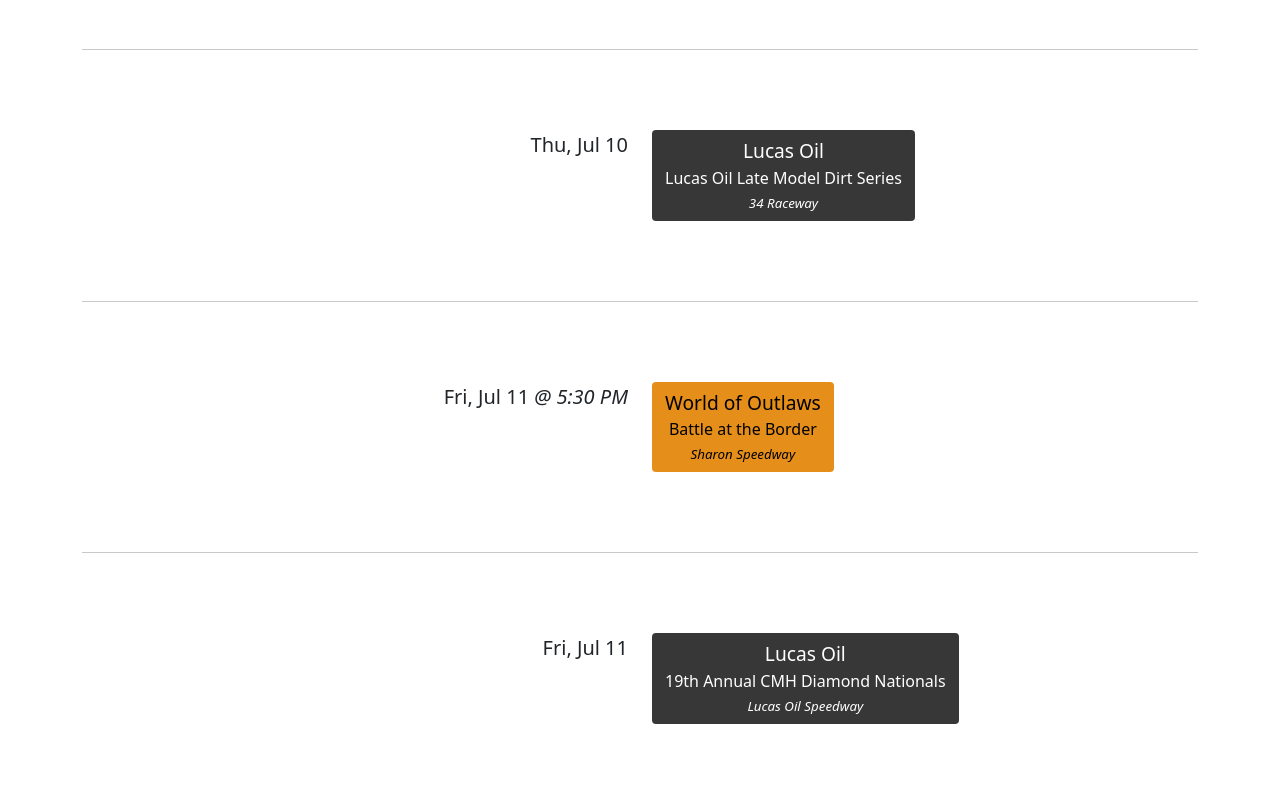
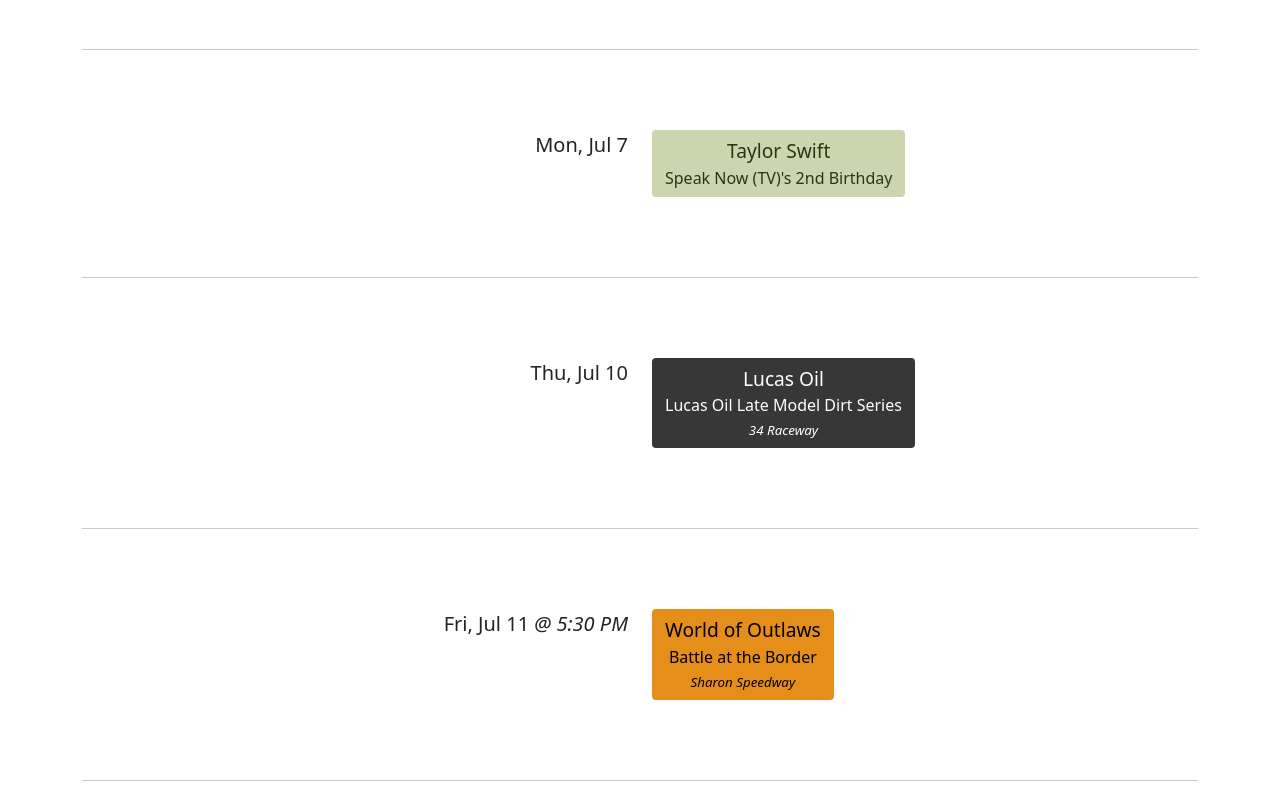
Before and after one commit to mamcgovern/RaceTracker, a React (Create React App) app in the folder racetracker/: page / in a window 1280 px wide. Shown: the part 6780-7580 px from the top of the page. Built offline with nearby package versions, Linux system fonts and the light colour scheme.

Commit message:
Added TS Events

```diff
--- a/racetracker/src/App.js
+++ b/racetracker/src/App.js
@@ -23,7 +23,8 @@
     'World of Outlaws': 'woo',
     'Lucas Oil': 'lolms',
     'Flo': 'flo',
-    'F1': 'f1'
+    'F1': 'f1',
+    'Taylor Swift': 'ts'
 };
 
 const App = () => {
--- a/racetracker/src/data/Events.json
+++ b/racetracker/src/data/Events.json
@@ -1216,11 +1216,172 @@
         "location": "Yas Marina Circuit"
     },
     {
-        "category": "",
+        "category": "Taylor Swift",
         "subcategory": "",
-        "date": "",
+        "date": "12/13/25",
         "time": "",
-        "title": "",
+        "title": "Taylor Swift's Birthday",
+        "location": ""
+    },
+    {
+        "category": "Taylor Swift",
+        "subcategory": "",
+        "date": "2/1/26",
+        "time": "7:00 PM",
+        "title": "68th Annual GRAMMY Awards",
+        "location": "Los Angeles, California"
+    },
+    {
+        "category": "Taylor Swift",
+        "subcategory": "",
+        "date": "1/11/26",
+        "time": "7:00 PM",
+        "title": "83rd Annual Golden Globe Awards",
+        "location": "Beverly Hills, California"
+    },
+    {
+        "category": "Taylor Swift",
+        "subcategory": "",
+        "date": "9/7/25",
+        "time": "7:00 PM",
+        "title": "MTV Video Music Awards",
+        "location": "Elmont, New York"
+    },
+    {
+        "category": "Taylor Swift",
+        "subcategory": "",
+        "date": "12/12/25",
+        "time": "7:00 PM",
+        "title": "Billboard Music Awards",
+        "location": "Las Vegas, New Mexico"
+    },
+    {
+        "category": "Taylor Swift",
+        "subcategory": "",
+        "date": "10/24/25",
+        "time": "",
+        "title": "Debut's 19th Birthday",
+        "location": ""
+    },
+    {
+        "category": "Taylor Swift",
+        "subcategory": "",
+        "date": "11/11/25",
+        "time": "",
+        "title": "Fearless's 17th Birthday",
+        "location": ""
+    },
+    {
+        "category": "Taylor Swift",
+        "subcategory": "",
+        "date": "10/25/25",
+        "time": "",
+        "title": "Speak Now's 15th Birthday",
+        "location": ""
+    },
+    {
+        "category": "Taylor Swift",
+        "subcategory": "",
+        "date": "10/22/25",
+        "time": "",
+        "title": "Red's 13th Birthday",
+        "location": ""
+    },
+    {
+        "category": "Taylor Swift",
+        "subcategory": "",
+        "date": "10/27/25",
+        "time": "",
+        "title": "1989's 11th Birthday",
+        "location": ""
+    },
+    {
+        "category": "Taylor Swift",
+        "subcategory": "",
+        "date": "11/10/25",
+        "time": "",
+        "title": "reputation's 8th Birthday",
+        "location": ""
+    },
+    {
+        "category": "Taylor Swift",
+        "subcategory": "",
+        "date": "8/23/25",
+        "time": "",
+        "title": "Lover's 6th Birthday",
+        "location": ""
+    },
+    {
+        "category": "Taylor Swift",
+        "subcategory": "",
+        "date": "7/24/25",
+        "time": "",
+        "title": "folklore's 5th Birthday",
+        "location": ""
+    },
+    {
+        "category": "Taylor Swift",
+        "subcategory": "",
+        "date": "12/11/25",
+        "time": "",
+        "title": "evermore's 5th Birthday",
+        "location": ""
+    },
+    {
+        "category": "Taylor Swift",
+        "subcategory": "",
+        "date": "10/21/25",
+        "time": "",
+        "title": "Midnight's 3rd Birthday",
+        "location": ""
+    },
+    {
+        "category": "Taylor Swift",
+        "subcategory": "",
+        "date": "4/19/26",
+        "time": "",
+        "title": "The Tortured Poets Department's 2nd Birthday",
+        "location": ""
+    },
+    {
+        "category": "Taylor Swift",
+        "subcategory": "",
+        "date": "4/9/26",
+        "time": "",
+        "title": "Fearless (TV)'s 4th Birthday",
+        "location": ""
+    },
+    {
+        "category": "Taylor Swift",
+        "subcategory": "",
+        "date": "11/12/25",
+        "time": "",
+        "title": "Red (TV)'s 4th Birthday",
+        "location": ""
+    },
+    {
+        "category": "Taylor Swift",
+        "subcategory": "",
+        "date": "7/7/25",
+        "time": "",
+        "title": "Speak Now (TV)'s 2nd Birthday",
+        "location": ""
+    },
+    {
+        "category": "Taylor Swift",
+        "subcategory": "",
+        "date": "10/27/23",
+        "time": "",
+        "title": "1989 (TV)'s 2nd Birthday",
+        "location": ""
+    },
+    {
+        "category": "Taylor Swift",
+        "subcategory": "",
+        "date": "5/30/26",
+        "time": "",
+        "title": "Taypendence Day",
         "location": ""
     }
+
 ]
--- a/racetracker/src/index.css
+++ b/racetracker/src/index.css
@@ -244,8 +244,8 @@
             'Other': 'other' */
 
 .ts {
-  background-color: #736D63;
-  color: #ffffff;
+  background-color: #ccd5ae;
+  color: #283618;
 }
 
 .woo {
```
